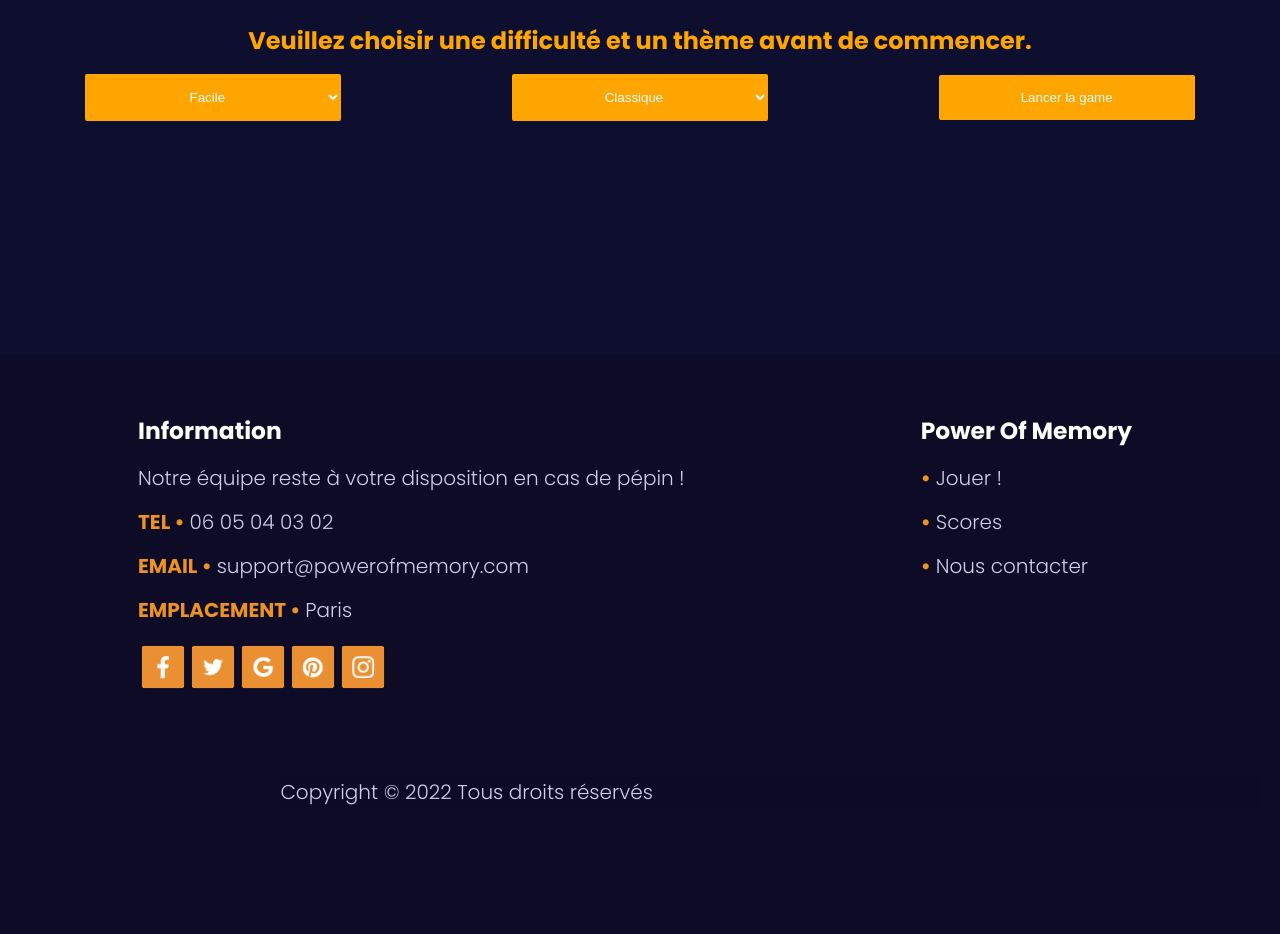
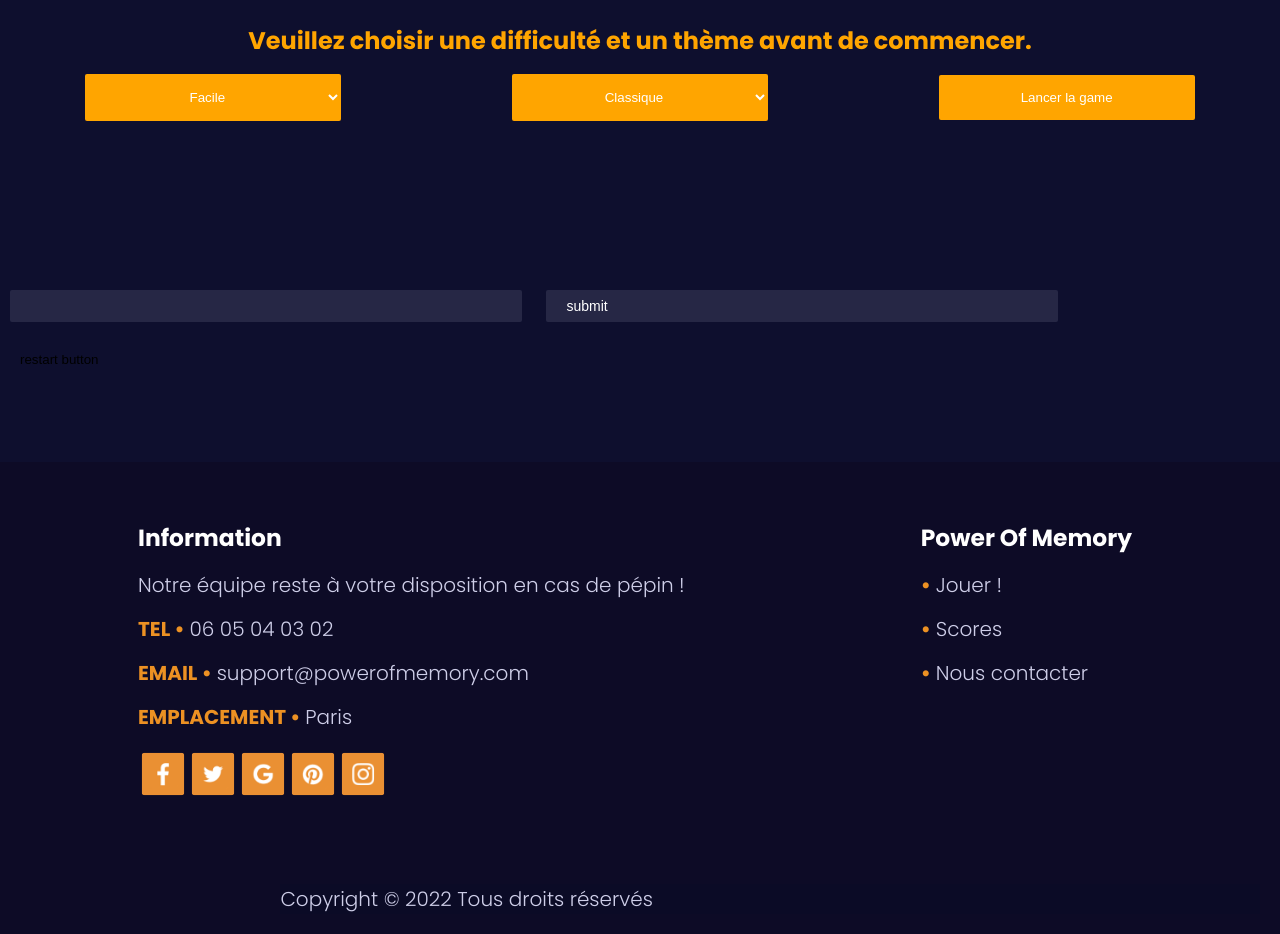
Before and after one commit to rinrina01/MEMORY, a PHP site: page /games/memory/memory_game.php in a window 1280 px wide. Shown: the part 300-1234 px from the top of the page. Before the commit the page ends 1105 px from the top, so only its background shows below. Run offline with PHP 8.4, Linux system fonts and the light colour scheme.

Commit message:
STORY 3 memory_game.php

```diff
--- a/games/memory/memory_game.php
+++ b/games/memory/memory_game.php
@@ -2,6 +2,16 @@
 $page = "memory_game";
 require '../../utils/common.php';
 require_once SITE_ROOT . 'utils/database.php';
+
+if (isset($_POST['player_time'])) {
+    $player_time = $_POST['player_time'];
+
+    $pdo = connectToDbAndGetPdo();
+    $pdoStatement = $pdo->prepare("INSERT INTO score
+                                    (id_joueur, id_jeu, difficulte_partie, score_partie, recordTime)
+                                   VALUES (1,1,'facile',2345, '$player_time');");
+    $pdoStatement->execute();
+}
 ?>
 
 <!DOCTYPE html>
@@ -64,6 +74,16 @@ require_once SITE_ROOT . 'utils/database.php';
 
 	</div>
 
+	    <div>
+		<input id='input_player_time' type='button' onclick="GetTimerTime()"/>
+		<input type='button' value='submit' onclick='send_data()'/>
+	    </div>
+
+	    <span id='response'>
+	    </span>
+
+	    <button onclick='location.reload()'> restart button </button>
+
 	<!-------------------------- FOOTER --------------------------->
 	<main>
 		<footer>
```
